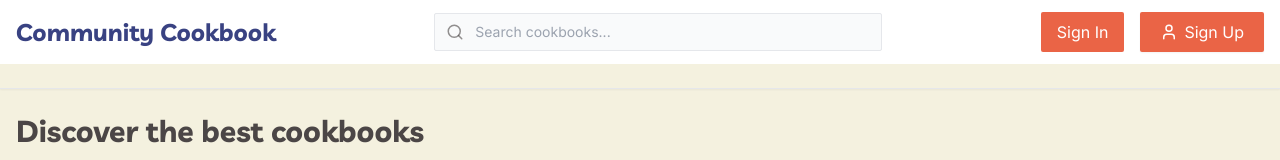
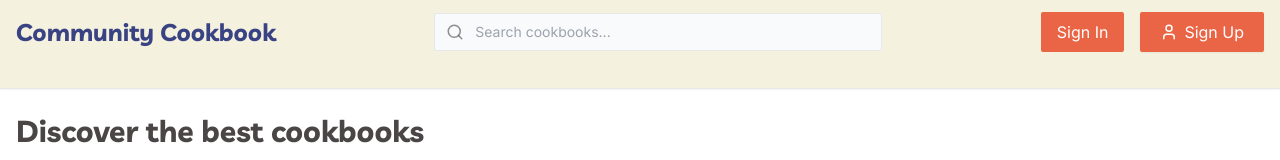
Before and after one commit to bbockes/community-cookbook, a React (Vite) app: page / in a window 1280 px wide. Shown: the top 160 px of the page. Built offline with nearby package versions, Linux system fonts and the light colour scheme; no server answers; the database is empty.

Commit message:
Make navbar beige and main background white

```diff
--- a/src/App.tsx
+++ b/src/App.tsx
@@ -8,7 +8,7 @@ export function App() {
   const [selectedCookbook, setSelectedCookbook] = useState<DbCookbook | null>(null);
   const [searchQuery, setSearchQuery] = useState('');
 
-  return <div className="min-h-screen bg-cream">
+  return <div className="min-h-screen bg-white">
       <Navbar searchQuery={searchQuery} setSearchQuery={setSearchQuery} />
       <main className="container mx-auto px-4 py-6">
         <Home onCookbookSelect={setSelectedCookbook} searchQuery={searchQuery} />
--- a/src/components/Navbar.tsx
+++ b/src/components/Navbar.tsx
@@ -22,7 +22,7 @@ export const Navbar: React.FC<NavbarProps> = ({ searchQuery, setSearchQuery }) =
     setShowAuthModal(true);
   };
 
-  return <nav className="bg-white shadow-sm border-b border-gray-200">
+  return <nav className="bg-cream shadow-sm border-b border-gray-200">
       <div className="container mx-auto px-4 py-3">
         <div className="flex items-center justify-between">
           <div className="flex items-center space-x-4">
```
